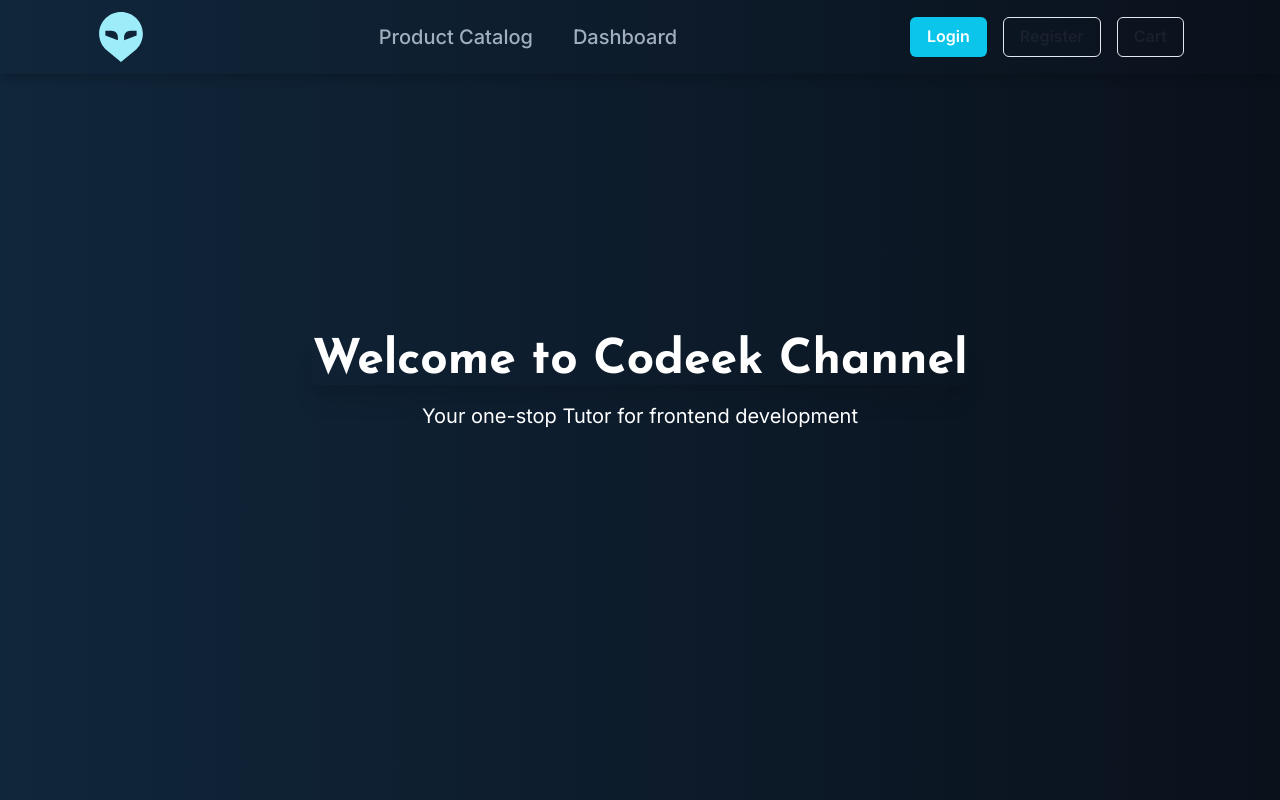
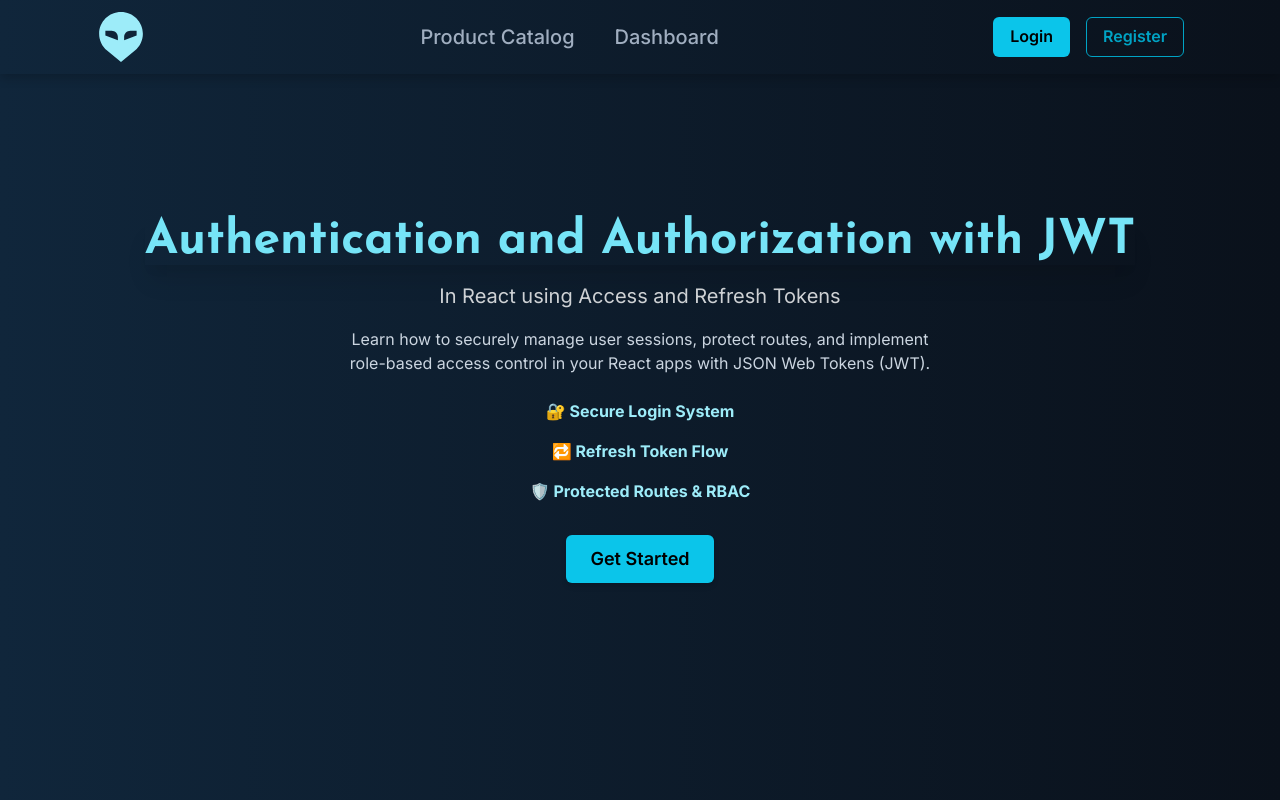
Before and after one commit to abhishek61067/ecommerce, a React (Vite) app: page / in a window 1280 px wide. Built offline with nearby package versions, Linux system fonts and the light colour scheme.

Commit message:
remove cart and refine ui

```diff
--- a/src/components/Login.jsx
+++ b/src/components/Login.jsx
@@ -108,7 +108,7 @@ const Login = () => {
             type="submit"
             isLoading={isSubmitting} // ✅ Use only isSubmitting
             width="full"
-            color="white"
+            color="black"
           >
             Login
           </Button>
--- a/src/components/Navbar.jsx
+++ b/src/components/Navbar.jsx
@@ -87,7 +87,7 @@ const Navbar = () => {
                 <Link to="/login">
                   <Button
                     colorScheme="cyan"
-                    color="white"
+                    color="black"
                     size={{ base: "sm", md: "md" }}
                   >
                     Login
@@ -96,7 +96,7 @@ const Navbar = () => {
                 <Link to="/register">
                   <Button
                     variant="outline"
-                    colorScheme="gray"
+                    colorScheme="cyan"
                     size={{ base: "sm", md: "md" }}
                   >
                     Register
@@ -114,7 +114,7 @@ const Navbar = () => {
               </Button>
             )}
 
-            <Link to="/cart">
+            {/* <Link to="/cart">
               <Button
                 variant="outline"
                 position="relative"
@@ -135,7 +135,7 @@ const Navbar = () => {
                   </Badge>
                 )}
               </Button>
-            </Link>
+            </Link> */}
           </HStack>
         </Flex>
       </Container>
--- a/src/components/auth/Register.jsx
+++ b/src/components/auth/Register.jsx
@@ -120,7 +120,7 @@ const Register = () => {
           </FormControl>
           <Button
             colorScheme="cyan"
-            color={"white"}
+            color={"black"}
             type="submit"
             isLoading={isSubmitting}
             width="full"
--- a/src/pages/Home.jsx
+++ b/src/pages/Home.jsx
@@ -8,13 +8,41 @@ const Home = () => (
     alignItems="center"
     justifyContent="center"
     px={4}
+    py={12}
+    textAlign="center"
+    w={"100vw"}
   >
-    <Heading as="h1" size="2xl" mb={4} color="white" shadow={"xl"}>
-      Welcome to Codeek Channel
+    <Heading as="h1" size="2xl" mb={4} color="cyan.300" shadow="xl">
+      Authentication and Authorization with JWT
     </Heading>
-    <Text fontSize="xl" mb={8} color="white">
-      Your one-stop Tutor for frontend development
+
+    <Text fontSize="xl" mb={4} color="whiteAlpha.800">
+      In React using Access and Refresh Tokens
     </Text>
+
+    <Text fontSize="md" mb={6} maxW="600px" color="gray.300">
+      Learn how to securely manage user sessions, protect routes, and implement
+      role-based access control in your React apps with JSON Web Tokens (JWT).
+    </Text>
+
+    <Stack spacing={4} mb={8}>
+      <Text fontWeight="bold" color="cyan.200">
+        🔐 Secure Login System
+      </Text>
+      <Text fontWeight="bold" color="cyan.200">
+        🔁 Refresh Token Flow
+      </Text>
+      <Text fontWeight="bold" color="cyan.200">
+        🛡️ Protected Routes & RBAC
+      </Text>
+    </Stack>
+
+    <Button as={Link} to="/login" colorScheme="cyan" size="lg" shadow="md">
+      Get Started
+    </Button>
+
+    {/* Optional image below */}
+    {/* <Image src="/jwt-diagram.png" alt="JWT Flow" mt={10} borderRadius="lg" /> */}
   </Box>
 );
 
```
